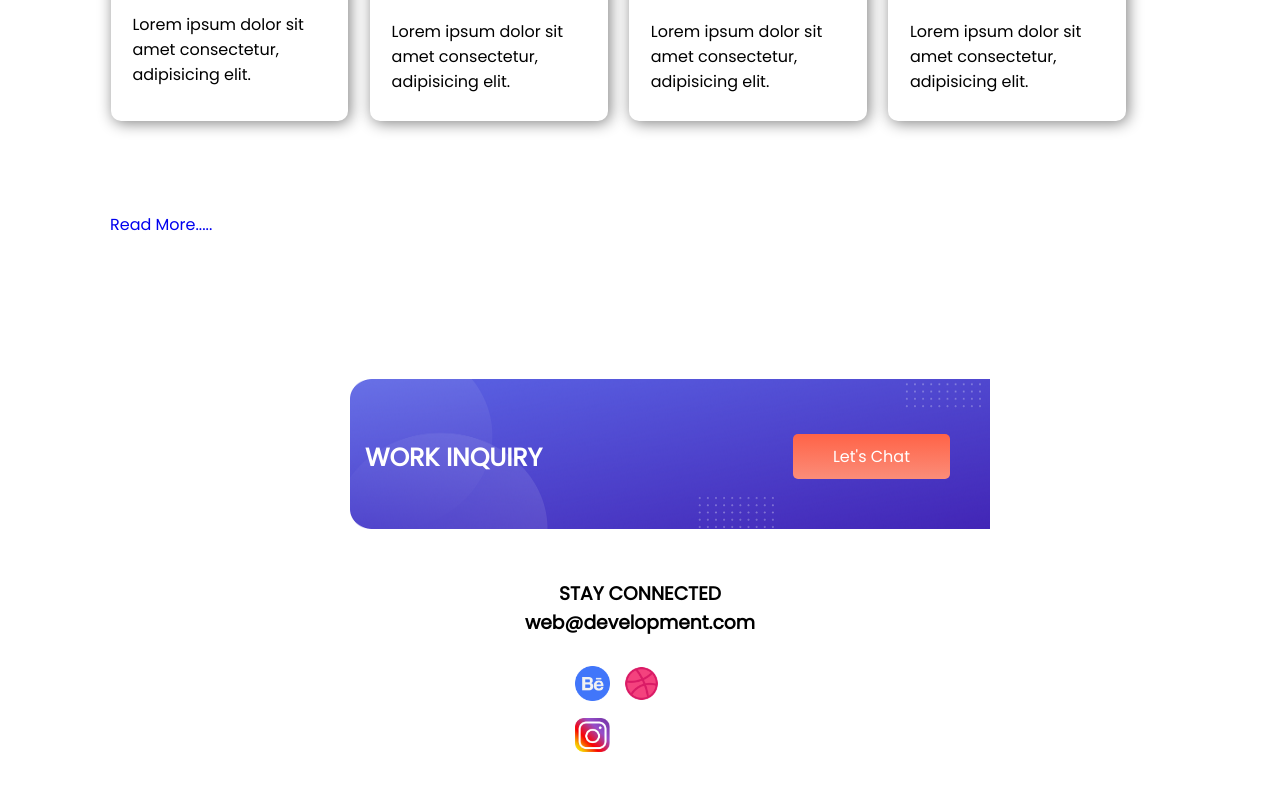
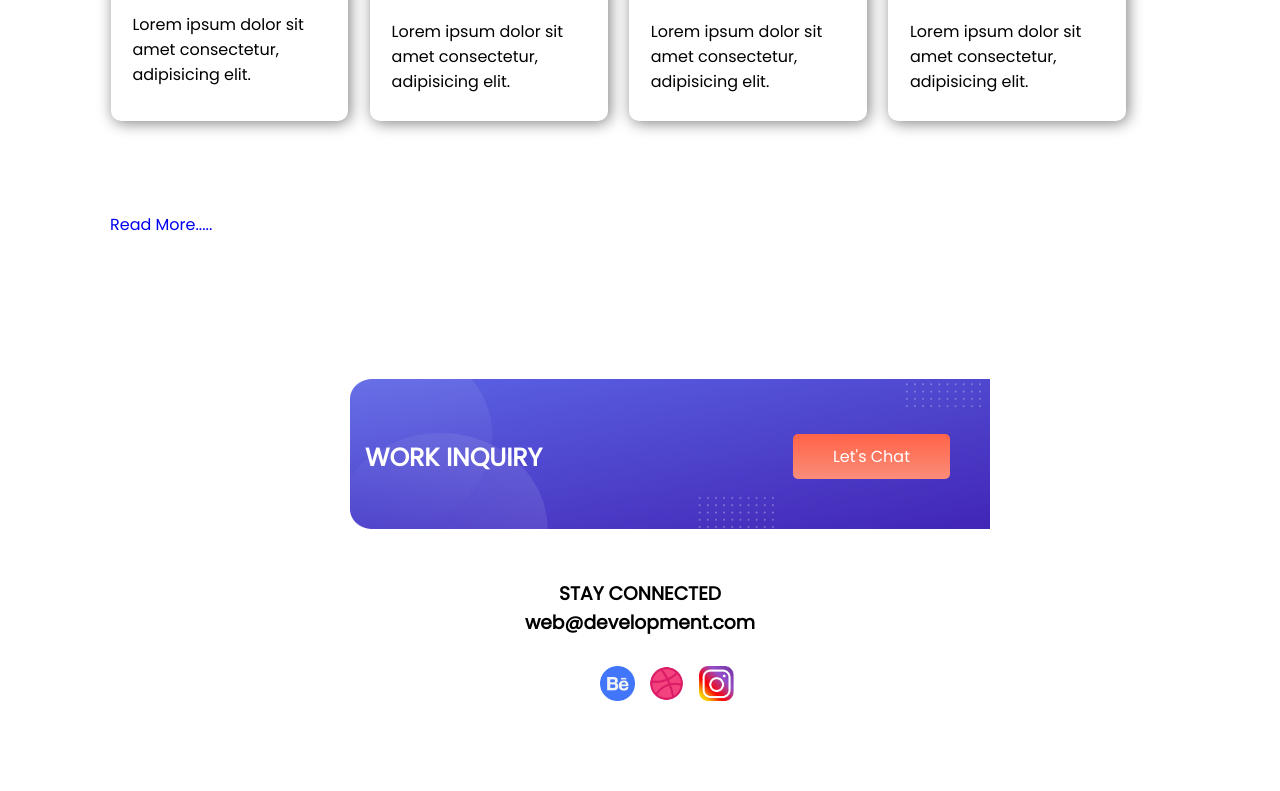
Before and after one commit to Nirjharpaul/my-first-portfolio, a plain HTML site: page index.html in a window 1280 px wide. Shown: the part 2289-3080 px from the top of the page. Drawn offline with Linux system fonts and the light colour scheme.

Commit message:
added code more

```diff
--- a/style.css
+++ b/style.css
@@ -134,7 +134,7 @@ h2 {
   padding: 5px;
 }
 .icon-box {
-  margin: 0 auto;
+  margin: 0 590px;
   padding: 5px;
-  width: 11%;
+  width: 150px;
 }
```
